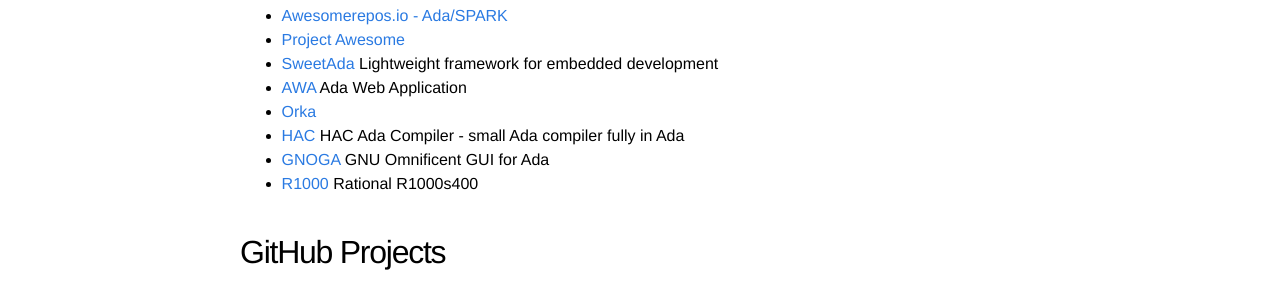
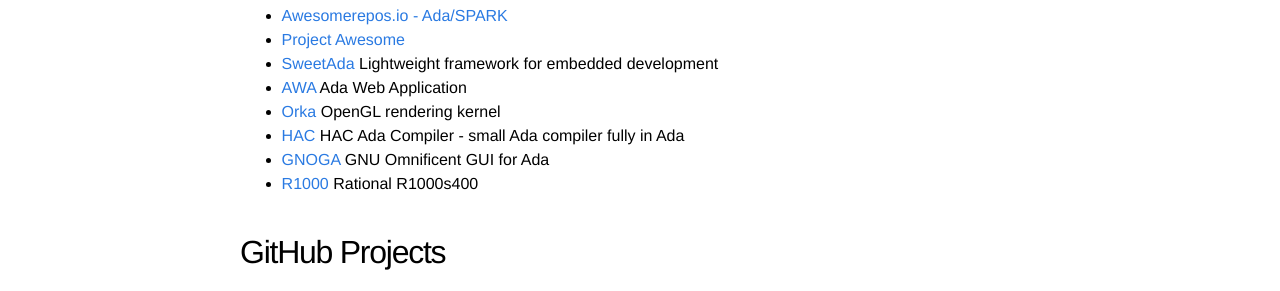
Before and after one commit to quornings/quornings.github.io, a Jekyll site: the page built from ada.md, in a window 1280 px wide. Shown: the part 662-953 px from the top of the page. Built offline with Jekyll 4.4.1, drawn with Linux system fonts in a browser that asks for light colours.

Commit message:
Add Orka description

```diff
--- a/ada.md
+++ b/ada.md
@@ -25,7 +25,7 @@ title: Ada Projects
 - [Project Awesome](https://project-awesome.org/ohenley/awesome-ada)
 - [SweetAda](http://www.sweetada.org) Lightweight framework for embedded development
 - [AWA](https://ada-awa.readthedocs.io/) Ada Web Application
-- [Orka](https://orka-engine.netlify.app)
+- [Orka](https://orka-engine.netlify.app) OpenGL rendering kernel
 - [HAC](https://hacadacompiler.sourceforge.io) HAC Ada Compiler - small Ada compiler fully in Ada
 - [GNOGA](http://gnoga.com) GNU Omnificent GUI for Ada
 - [R1000](http://datamuseum.dk/wiki/Rational/R1000s400) Rational R1000s400
```
